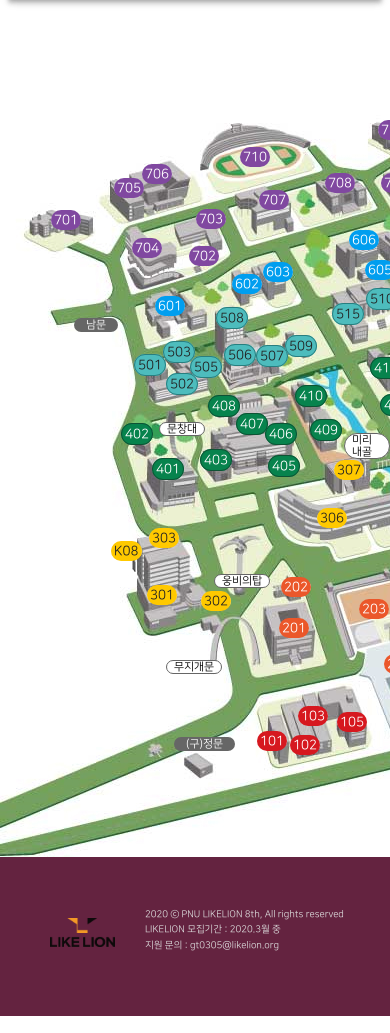
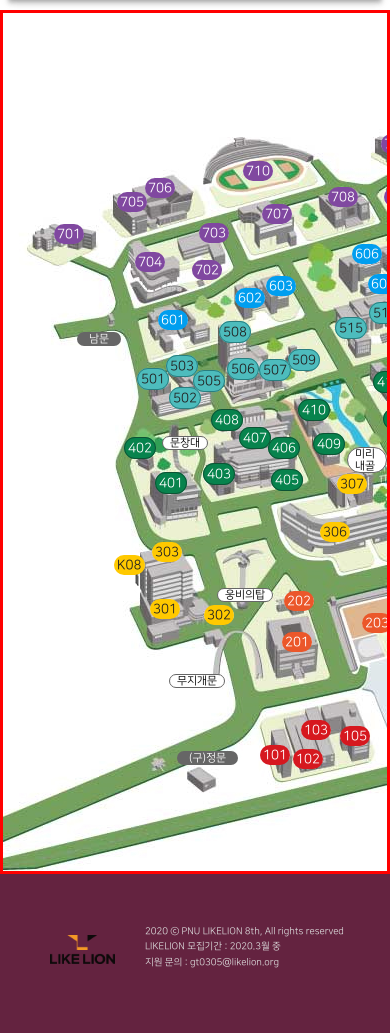
Before and after one commit to PnuLikelion8th/E-Moboo, a Django app: page / in a window 390 px wide. Shown: the part 70-1103 px from the top of the page. Run offline with Django 3.2, Linux system fonts and the light colour scheme; parts of the project's set-up code (start-up, migrations or seed data) failed here and were passed over.

Commit message:
[추가] 700번대 line 말풍선 잘리는 부분 padding을 주면서 해결, 다른 건물 클릭시 말풍선 닫기

```diff
--- a/pnumap/map/static/css/base.css
+++ b/pnumap/map/static/css/base.css
@@ -33,7 +33,6 @@ nav{
     position: sticky;
     z-index: 100;
     top:10px;
-    width: 96vw;
     margin: 10px 2vw;
     height: 60px;
     /* margin: 10px auto; */
@@ -139,11 +138,7 @@ nav{
         overflow: hidden;
         /* border:1px solid red; */
     }
-    @media(max-width:849px){
-        .small_menu_section{
-            width:50vw;
-        }
-    }
+
 
     .small_menu_section_active{
         margin-top: 70px;
@@ -182,13 +177,19 @@ nav{
         margin: 10px;
     }
 
-
+#base_container_wrapper{
+    border:3px solid red;
+    padding-top:60px;
+    box-sizing:border-box
+}
 #base_container{
     width: 849px;
     height: 798px;
     position: relative;
     margin: 0 auto;
-    margin-top: 59px;
+    /* padding-top:59px; */
+    box-sizing: border-box;
+    /* margin-top: 59px; */
 }
 
 /* .gnb_logo{
@@ -221,17 +222,23 @@ nav{
 .gnb_q_form .search_icon {
     height:20px;
 }
+
 @media(max-width: 849px){
+    .small_menu_section{
+        width:50vw;
+    }
+    #base_container_wrapper{
+    overflow:scroll;
+    }
     #base_container{
-        width: 100vw;
-        overflow-x: scroll;
-        overflow-y:visible;
+        width: 100%;
+        /* overflow-x: scroll; */
     }
 }
 
 
 footer{
-    width:100vw;
+    width:100%;
     height: 159px;
     background:#642340;
     position: relative;
--- a/pnumap/map/static/css/main.css
+++ b/pnumap/map/static/css/main.css
@@ -42,7 +42,6 @@
 			opacity: 1;
 		}
 	}
-
 
 
 button.pack1 span {background:#d6181f;color:#fff;border:0}
--- a/pnumap/map/static/js/main.js
+++ b/pnumap/map/static/js/main.js
@@ -1,15 +1,24 @@
 const btn = document.getElementsByTagName('button');
-
+let pre_btn =""
 for(let i=0; i < btn.length; i++){
     btn[i].addEventListener('click', function(){
+
+        // console.log("여기를 주목해보자", pre_num)
         let target_btn = this.getElementsByTagName('span')[1];
-        console.log(target_btn);
+
         if(target_btn.className=="blind"){
-        target_btn.className = "blind_active"
 
+            target_btn.className = "blind_active"
+
+            if (pre_btn !== "" && pre_btn !== this){
+                pre_btn.getElementsByTagName('span')[1].className = "blind"
+            }
         }
         else{
             target_btn.className = "blind"
         }
+
+        pre_btn = this
     })
+
 }
--- a/pnumap/map/static/js/search.js
+++ b/pnumap/map/static/js/search.js
@@ -1,20 +1,14 @@
 
 
-let search_box = document.querySelector('.search')
+const search_box = document.querySelector('#gnb_q')
+const search_icon = document.querySelector('.search_icon')
+search_box.addEventListener('search', search, false);
+search_icon.addEventListener('click', search, false);
 
-search_box.addEventListener('submit', search, false);
+    function search() {
 
 
-
-
-    function search() {
-        let pk = this.getAttribute('name')
-
-        let data = new FormData();
-        data.append('pk', pk);
-
         fetch('/search/', {
-            body: data,
             method: 'get',
             headers: {
             // 'Content-Type': 'application/x-www-form-urlencoded',
--- a/pnumap/map/templates/main.html
+++ b/pnumap/map/templates/main.html
@@ -7,7 +7,7 @@
 
 {%block extra_head%}
     <meta name="description" content="부산대학교 강의평가와 캠퍼스맵 - Likelion8th" />
-    <link rel="Stylesheet" type="text/css" href="{% static 'css/main.css' %}?dt={% now 'Ymd' %}">
+    <link rel="Stylesheet" type="text/css" href="{% static 'css/main.css' %}?dt={% now 'U' %}">
 {%endblock%}
 
 
@@ -425,5 +425,7 @@
     <div class="gate gate4 btt"><span>문창쪽문</span></div>
     <div class="gate gate5 btt"><span>북문</span></div>
 
-    <script type="text/javascript" src="{% static 'js/main.js' %}?dt={% now 'Ymd' %}"></script>
+    <script type="text/javascript" src="{% static 'js/main.js' %}?dt={% now 'U' %}"></script>
+    <script type="text/javascript" src="{% static 'js/search.js' %}?dt={% now 'U' %}"></script>
+
 {% endblock %}
--- a/pnumap/map/views.py
+++ b/pnumap/map/views.py
@@ -1,7 +1,8 @@
 from django.shortcuts import render, redirect, get_object_or_404
 from .forms import BlogForm
 from .models import Blog
-
+from django.http import HttpResponse, JsonResponse
+import json
 # Create your views here.
 def main(request):
     return render(request, "main.html")
@@ -9,7 +10,8 @@ def main(request):
 
 
 def search(request):
-    return redner(request,"main.html")
+    context={"msg": "hello chihun"}
+    return HttpResponse(json.dumps(context), content_type='application/json')
 
 def index(request):
     buildings = Blog.objects.all()
--- a/pnumap/templates/base.html
+++ b/pnumap/templates/base.html
@@ -48,10 +48,16 @@
             <!-- <div class="small_menu_list">뭘넣을까유</div> -->
         </div>
     </section>
-    <section id="base_container">
-    {% block content %}
-    {% endblock %}
-    </section>
+    <div id="base_container_wrapper">
+
+
+        <section id="base_container">
+            {% block content %}
+
+            {% endblock %}
+        </section>
+    </div>
+
     <footer>
         <div class="footer_list_container">
             <img class="footer_likelion" src="{% static 'image/likelion.png' %}">
```
